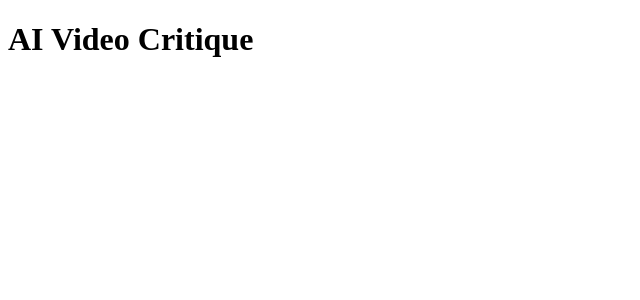
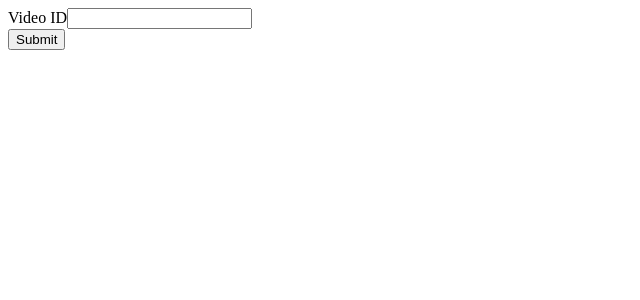
Before and after one commit to ysongh/AIVideoCritique, a React (Vite) app in the folder client/: page / in a window 1280 px wide. Shown: the top 300 px of the page, without its empty margins (0-640 px from the left). Built offline with nearby package versions, Linux system fonts and the light colour scheme.

Commit message:
feat: add feedback form

```diff
--- a/client/src/App.jsx
+++ b/client/src/App.jsx
@@ -1,10 +1,10 @@
-
+import FeedbackForm from "./pages/FeedbackForm";
 
 function App() {
 
   return (
     <>
-      <h1>AI Video Critique</h1>
+      <FeedbackForm />
     </>
   )
 }
--- /dev/null
+++ b/client/src/pages/FeedbackForm.jsx
@@ -0,0 +1,80 @@
+import { useState } from 'react';
+
+const FeedbackForm = () => {
+  const [data, setData] = useState(null);
+  const [loading, setLoading] = useState(false);
+  const [error, setError] = useState(null);
+
+  const handleSubmit = async (event) => {
+    event.preventDefault();
+    setLoading(true);
+    setError(null);
+
+    const formData = {
+      videoID: event.target.videoID.value,
+    };
+    console.log(formData);
+
+    try {
+      const response = await fetch('http://localhost:4000/texts', {
+        method: 'POST',
+        headers: {
+          'Content-Type': 'application/json',
+        },
+        body: JSON.stringify(formData)
+      });
+
+      if (!response.ok) {
+        throw new Error(`HTTP error! status: ${response.status}`);
+      }
+
+      const result = await response.json();
+      setData(result);
+    } catch (error) {
+      setError(error.message);
+    } finally {
+      setLoading(false);
+    }
+  };
+
+  return (
+    <div className="max-w-md mx-auto p-6">
+      <form onSubmit={handleSubmit} className="space-y-4">
+        <div>
+          <label htmlFor="videoID" className="block text-sm font-medium mb-1">
+            Video ID
+          </label>
+          <input
+            type="text"
+            id="videoID"
+            name="videoID"
+            className="w-full border rounded-md p-2"
+            required
+          />
+        </div>
+
+        <button
+          type="submit"
+          disabled={loading}
+          className="w-full bg-blue-500 text-white p-2 rounded-md hover:bg-blue-600 disabled:bg-gray-400"
+        >
+          {loading ? 'Submitting...' : 'Submit'}
+        </button>
+      </form>
+
+      {error && (
+        <div className="mt-4 p-4 bg-red-100 text-red-700 rounded-md">
+          Error: {error}
+        </div>
+      )}
+
+      {data && (
+        <div className="mt-4 p-4 bg-green-100 text-green-700 rounded-md">
+          Success! Post created with ID: {data.id}
+        </div>
+      )}
+    </div>
+  );
+};
+
+export default FeedbackForm;
```
